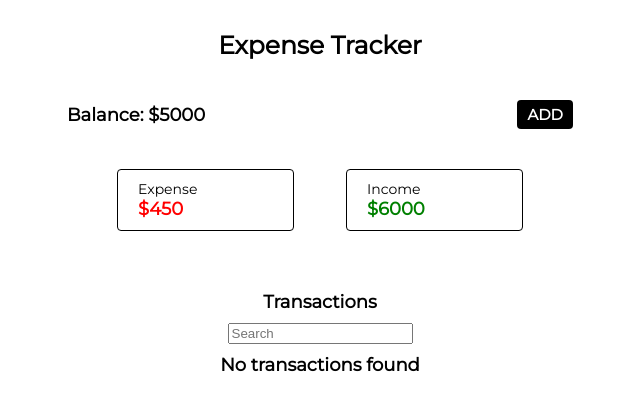
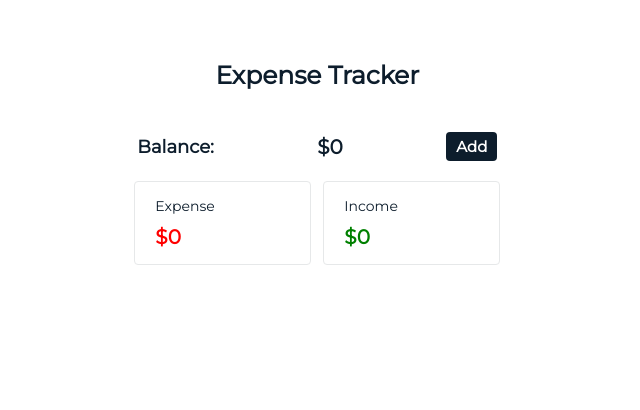
Before and after one commit to Duncan254-u/Expense-tracker-project, a React (Vite) app: page / in a window 1280 px wide. Shown: the top 410 px of the page, without its empty margins (320-960 px from the left). Built offline with nearby package versions, Linux system fonts and the light colour scheme.

Commit message:
update usestates

```diff
--- a/src/App.jsx
+++ b/src/App.jsx
@@ -1,25 +1,37 @@
+import React from "react";
 import styled from "styled-components";
 import HomeComponent from "./Modules/home";
+
+// Styled Components
 const Container = styled.div`
+  background-color: white;
+  color: #0d1d2c;
   display: flex;
   flex-direction: column;
   align-items: center;
-margin: 30px 0 10px;
-font-family: Montserrat;
+  height: 100vh;
+  width: 98%;
+  margin: 0 10px;
+  padding-top: 30px;
+  font-family: Montserrat, sans-serif;
+`;
 
-
-`;
-const Header= styled.span`
-color: black;
+const Header = styled.div`
+  background-color: white;
+  color: #0d1d2c;
+  display: flex;
+  align-items: center;
+  padding: 22px;
   font-size: 25px;
   font-weight: bold;
 `;
-function App (){
-  return (
+
+// Main App Component
+const App = () => (
   <Container>
     <Header>Expense Tracker</Header>
-      <HomeComponent/>
+    <HomeComponent />
   </Container>
 );
-}
+
 export default App;
--- a/src/Modules/home/OverviewComponent.jsx
+++ b/src/Modules/home/OverviewComponent.jsx
@@ -1,84 +1,123 @@
 import React, { useState } from "react";
 import styled from "styled-components";
 
+// Styled Components
 const Container = styled.div`
   display: flex;
   flex-direction: column;
+  margin: 10px;
   align-items: center;
-  margin: 10px;
-  font-family: Montserrat;
+  font-size: 16px;
   width: 100%;
+`;
+
+const ExpenseContainer = styled.div`
+  display: flex;
+  flex-direction: row;
+  gap: 12px;
+  margin: 20px;
+`;
+
+const ExpenseBox = styled.div`
+  border-radius: 4px;
+  border: 1px solid #e6e8e9;
+  padding: 15px 20px;
+  font-size: 14px;
+  display: flex;
+  flex-direction: column;
+  gap: 10px;
+  width: 135px;
+
+  & span {
+    color: ${(props) => (props.isIncome ? "green" : "red")};
+    font-weight: bold;
+    font-size: 20px;
+  }
 `;
 
 const BalanceBox = styled.div`
   font-size: 18px;
+  display: flex;
+  justify-content: space-between;
+  align-items: center;
   width: 100%;
   font-weight: bold;
-  display: flex;
-  flex-direction: row;
-  justify-content: space-between;
-  align-items: center;
+
+  & span {
+    color: #0d1d2c;
+    font-size: 20px;
+  }
 `;
 
-const AddTransaction = styled.div`
-  background: black;
+const Button = styled.div`
+  font-size: 15px;
+  background: #0d1d2c;
   color: white;
   padding: 5px 10px;
+  cursor: pointer;
   border-radius: 4px;
-  text-align: center;
-  cursor: pointer;
   font-weight: bold;
-  font-size: 15px;
 `;
 
 const AddTransactionContainer = styled.div`
-  display: flex;
+  display: ${(props) => (props.visible ? "flex" : "none")};
   flex-direction: column;
-  border: 1px solid black;
+  border: 1px solid #e6e8e9;
+  border-radius: 4px;
+  padding: 15px 20px;
+  width: 100%;
+  margin: 10px 0;
   gap: 10px;
-  width: 100%;
-  padding: 15px 20px;
-  margin: 10px 20px;
 
   & input {
-    outline: none;
-    padding: 10px 12px;
+    width: 90%;
+    padding: 10px;
     border-radius: 4px;
-    border: 1px solid black;
-    margin: 0 10px;
+    border: 1px solid #e6e8e9;
   }
 `;
 
 const RadioBox = styled.div`
   display: flex;
-  flex-direction: row;
-  align-items: center;
-  width: 100%;
-  gap: 10px;
+  gap: 20px;
+
+  & input {
+    margin-right: 5px;
+  }
 `;
 
-const AddTransactionView = ({ toggleAddTxn, addTransaction }) => {
+// Component to Add Transactions
+const AddTransactionView = ({ visible, toggleAddTxn, addTransaction }) => {
   const [amount, setAmount] = useState("");
   const [desc, setDesc] = useState("");
   const [type, setType] = useState("EXPENSE");
 
   const handleAdd = () => {
-    addTransaction({
+    if (!amount || !desc) {
+      alert("Please enter both description and amount");
+      return;
+    }
+
+    const newTransaction = {
+      id: Date.now(),
       amount: Number(amount),
       desc,
       type,
-      id: Date.now(),
-    });
-    console.log({ amount, desc, type });
-    toggleAddTxn();
+    };
+
+    addTransaction(newTransaction);
+    setAmount("");
+    setDesc("");
+    setType("EXPENSE");
+    toggleAddTxn(false);
   };
 
   return (
-    <AddTransactionContainer>
+    <AddTransactionContainer visible={visible}>
       <input
         placeholder="Amount"
+        type="number"
         value={amount}
-        type="number"
         onChange={(e) => setAmount(e.target.value)}
       />
       <input
@@ -87,78 +126,55 @@ const AddTransactionView = ({ toggleAddTxn, addTransaction }) => {
         onChange={(e) => setDesc(e.target.value)}
       />
       <RadioBox>
+        <label>
           <input
             type="radio"
-          id="expense"
             name="type"
             value="EXPENSE"
             checked={type === "EXPENSE"}
             onChange={(e) => setType(e.target.value)}
           />
-        <label htmlFor="expense">Expense</label>
-
+          Expense
+        </label>
+        <label>
           <input
             type="radio"
-          id="income"
             name="type"
             value="INCOME"
             checked={type === "INCOME"}
             onChange={(e) => setType(e.target.value)}
           />
-        <label htmlFor="income">Income</label>
+          Income
+        </label>
       </RadioBox>
-      <AddTransaction onClick={handleAdd}>Add Transaction</AddTransaction>
+      <Button onClick={handleAdd}>Add Transaction</Button>
     </AddTransactionContainer>
   );
 };
-const ExpenseContainer = styled.div`
-    display: flex;
-    flex-direction: row;
-    gap: 12px;
-    margin: 20px;
-    `;
 
-    const ExpenseBox = styled.div`
-    display: flex;
-    flex-direction: column;
-    border-radius: 4px;
-    border: 1px solid black;
-    padding: 10px 20px;
-    margin: 20px;
-    width:135px;
-    font-size: 14px;
-
-    & span {
-    font-weight: bold;
-    font-size: 18px;
-  color: ${(props) => (props.isIncome ? "green" : "red")};
-    }
-    `;
-
-const OverviewComponent = (props) => {
-  const [isAddTxnVisible, toggleAddTxn] = useState(false);
+// Overview Component
+const OverviewComponent = ({ income = 10000, expense = 100, addTransaction }) => {
+  const [isAddTxnVisible, setAddTxnVisible] = useState(false);
 
   return (
     <Container>
       <BalanceBox>
-        Balance: $5000
-        <AddTransaction onClick={() => toggleAddTxn(!isAddTxnVisible)}>
-          {isAddTxnVisible ? "Cancel" : "ADD"}
-        </AddTransaction>
+        Balance: <span>${income - expense}</span>
+        <Button onClick={() => setAddTxnVisible(!isAddTxnVisible)}>
+          {isAddTxnVisible ? "Cancel" : "Add"}
+        </Button>
       </BalanceBox>
-      {isAddTxnVisible && (
       <AddTransactionView
-          toggleAddTxn={toggleAddTxn}
-          addTransaction={props.addTransaction}
+        visible={isAddTxnVisible}
+        toggleAddTxn={setAddTxnVisible}
+        addTransaction={addTransaction}
       />
-      )}
       <ExpenseContainer>
-        <ExpenseBox isIncome={false}>
-
-          Expense<span>$450</span>
+        <ExpenseBox>
+          Expense <span>${expense}</span>
         </ExpenseBox>
-        <ExpenseBox isIncome={true}>
-            Income<span>$6000</span>
+        <ExpenseBox isIncome>
+          Income <span>${income}</span>
         </ExpenseBox>
       </ExpenseContainer>
     </Container>
--- a/src/Modules/home/TransactionComponent.jsx
+++ b/src/Modules/home/TransactionComponent.jsx
@@ -1,47 +1,97 @@
+import React, { useEffect, useState } from "react";
 import styled from "styled-components";
 
+// Styled Components
 const Container = styled.div`
+  background-color: white;
+  color: #0d1d2c;
   display: flex;
   flex-direction: column;
-  align-items: center;
   padding: 10px 22px;
   font-size: 18px;
   width: 100%;
   gap: 10px;
   font-weight: bold;
-  font-family: Montserrat;
+  overflow-y: auto;
+
+  & input {
+    padding: 10px 12px;
+    border-radius: 12px;
+    background: #e6e8e9;
+    border: 1px solid #e6e8e9;
+    outline: none;
+  }
 `;
-const Cell=styled.div`
-display: flex;
-flex-direction: row;
-padding: 10px 15px;
-font-size: 15px;
-border-radius: 2px;
+
+const Cell = styled.div`
+  background-color: white;
+  color: #0d1d2c;
+  display: flex;
+  flex-direction: row;
+  padding: 10px 15px;
+  font-size: 14px;
+  border-radius: 2px;
+  border: 1px solid #e6e8e9;
+  align-items: center;
+  justify-content: space-between;
+  font-weight: normal;
+  border-right: 4px solid ${(props) => (props.isExpense ? "red" : "green")};
 `;
-const TransactionCell = (props) => {
- return (<Cell>
-    <span>
-        {props.payload.desc}
-    </span>
-    <span>
-        ${props.payload.amount}
-    </span>
- </Cell>)
-}
-const TransactionComponent = (props) => {
+
+// Single transaction row
+const TransactionCell = ({ payload }) => {
+  const { desc, amount, type } = payload;
+  return (
+    <Cell isExpense={type === "EXPENSE"}>
+      <span>{desc}</span>
+      <span>${amount}</span>
+    </Cell>
+  );
+};
+
+// Main transactions list component
+const TransactionsComponent = ({ transactions }) => {
+  const [searchText, setSearchText] = useState("");
+  const [filteredTransactions, setFilteredTransactions] = useState(transactions);
+
+  const filterData = (text) => {
+    if (!text.trim()) {
+      setFilteredTransactions(transactions);
+      return;
+    }
+
+    const filtered = transactions.filter(({ desc }) =>
+      desc.toLowerCase().includes(text.trim().toLowerCase())
+    );
+    setFilteredTransactions(filtered);
+  };
+
+  useEffect(() => {
+    filterData(searchText);
+  }, [transactions]);
+
   return (
     <Container>
-      <div>Transactions</div>
-      <input placeholder="Search" />
-      {props.transactions?.length ? (
-        props.transactions.map((payload) => (
-          <TransactionCell payload={payload.id} />
+      Transactions
+      <input
+        placeholder="Search"
+        value={searchText}
+        onChange={(e) => {
+          setSearchText(e.target.value);
+          filterData(e.target.value);
+        }}
+      />
+      {filteredTransactions.length > 0 ? (
+        filteredTransactions.map((txn) => (
+          <TransactionCell key={txn.id} payload={txn} />
         ))
       ) : (
-        <div>No transactions found</div>
+        <span style={{ fontSize: "14px", fontWeight: "normal" }}>
+          No transactions found.
+        </span>
       )}
     </Container>
   );
 };
 
-export default TransactionComponent;
+export default TransactionsComponent;
--- a/src/Modules/home/index.jsx
+++ b/src/Modules/home/index.jsx
@@ -1,29 +1,56 @@
-import React, { useState } from "react";
+import React, { useEffect, useState } from "react";
 import styled from "styled-components";
 import OverviewComponent from "./OverviewComponent";
-import TransactionComponent from "./TransactionComponent";
+import TransactionsComponent from "./TransactionComponent";
 
+// Styled Component
 const Container = styled.div`
+  background-color: white;
+  color: #0d1d2c;
   display: flex;
   flex-direction: column;
+  padding: 10px 22px;
+  font-size: 18px;
+  width: 360px;
   align-items: center;
-  margin: 30px 0 10px;
-  font-family: Montserrat;
+  justify-content: space-between;
 `;
 
-const HomeComponent = (props) => {
-  const [transactions, updateTransactions] = useState([]);
+const HomeComponent = () => {
+  const [transactions, setTransactions] = useState([]);
+  const [expense, setExpense] = useState(0);
+  const [income, setIncome] = useState(0);
 
-  const addTransaction = (payload) => {
-    const transactionArray = [...transactions];
-    transactionArray.push(payload);
-    updateTransactions(transactionArray);
+  useEffect(() => {
+    let exp = 0;
+    let inc = 0;
+
+    transactions.forEach(({ amount, type }) => {
+      if (type === "EXPENSE") {
+        exp += amount;
+      } else {
+        inc += amount;
+      }
+    });
+
+    setExpense(exp);
+    setIncome(inc);
+  }, [transactions]);
+
+  const addTransaction = (transaction) => {
+    setTransactions((prev) => [...prev, transaction]);
   };
 
   return (
     <Container>
-      <OverviewComponent addTxn={addTransaction} />
-      <TransactionComponent transactions={transactions} />
+      <OverviewComponent
+        expense={expense}
+        income={income}
+        addTransaction={addTransaction}
+      />
+      {transactions.length > 0 && (
+        <TransactionsComponent transactions={transactions} />
+      )}
     </Container>
   );
 };
```
Lines whose indentation alone changed are shown as unchanged.
